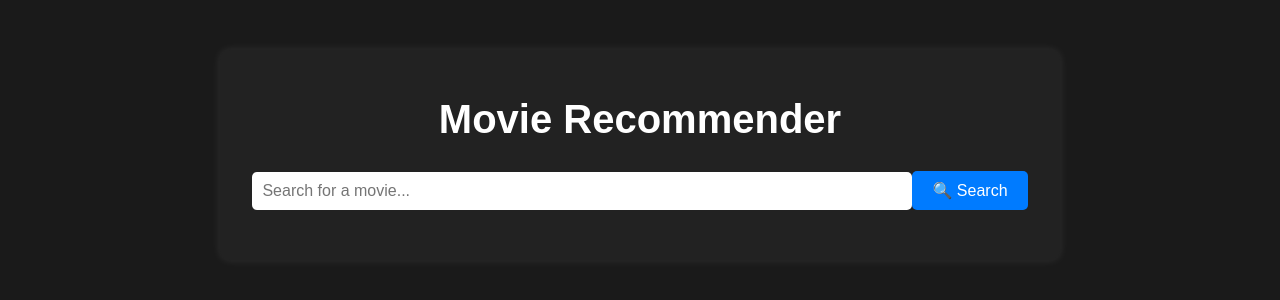
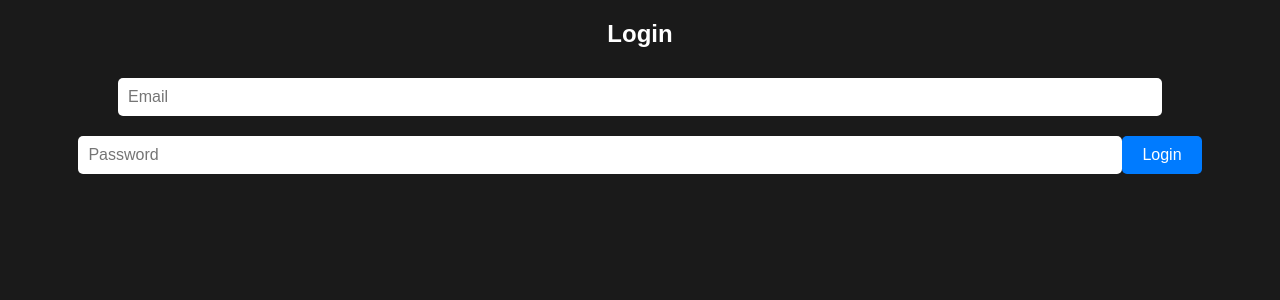
Before and after one commit to alanthoms/ku_fyp, a React (Create React App) app in the folder movie-recommender/client/: page / in a window 1280 px wide. Shown: the top 300 px of the page. Built offline with nearby package versions, Linux system fonts and the light colour scheme.

Commit message:
Add Login Screen and Dashboard Using React Router

```diff
--- a/movie-recommender/client/package.json
+++ b/movie-recommender/client/package.json
@@ -7,7 +7,7 @@
     "cra-template": "1.2.0",
     "react": "^19.0.0",
     "react-dom": "^19.0.0",
-    "react-router-dom": "^7.1.5",
+    "react-router-dom": "^7.3.0",
     "react-scripts": "5.0.1",
     "web-vitals": "^4.2.4"
   },
--- a/movie-recommender/client/src/App.js
+++ b/movie-recommender/client/src/App.js
@@ -1,16 +1,17 @@
-import React, { useState } from "react";
+import { BrowserRouter as Router, Routes, Route } from "react-router-dom";
+import Login from "./components/Login";
+import Dashboard from "./components/Dashboard";
 import MovieSearch from "./components/MovieSearch";
 import MovieRecommendations from "./components/MovieRecommendations";
 
 function App() {
-  const [selectedMovie, setSelectedMovie] = useState(null);
-
   return (
-    <div className="container mx-auto p-4">
-      <h1 className="text-2xl font-bold">Movie Recommender</h1>
-      <MovieSearch onMovieSelect={setSelectedMovie} />
-      {selectedMovie && <MovieRecommendations movieId={selectedMovie} />}
-    </div>
+    <Router>
+      <Routes>
+        <Route path="/" element={<Login />} />
+        <Route path="/dashboard" element={<Dashboard />} />
+      </Routes>
+    </Router>
   );
 }
 
--- /dev/null
+++ b/movie-recommender/client/src/components/Dashboard.js
@@ -0,0 +1,18 @@
+import React, { useState } from "react";
+import MovieSearch from "./MovieSearch";
+import MovieRecommendations from "./MovieRecommendations";
+
+function Dashboard() {
+  const [selectedMovie, setSelectedMovie] = useState(null);
+
+  return (
+    <div className="container mx-auto p-4">
+      <h1 className="text-2xl font-bold">Movie Recommender</h1>
+      {/* ✅ Pass onMovieSelect as a prop */}
+      <MovieSearch onMovieSelect={setSelectedMovie} />
+      {selectedMovie && <MovieRecommendations movieId={selectedMovie} />}
+    </div>
+  );
+}
+
+export default Dashboard;
--- /dev/null
+++ b/movie-recommender/client/src/components/Login.js
@@ -0,0 +1,46 @@
+import { useState } from "react";
+import { useNavigate } from "react-router-dom";
+
+const Login = () => {
+  const [email, setEmail] = useState("");
+  const [password, setPassword] = useState("");
+  const [error, setError] = useState(null);
+  const navigate = useNavigate(); // 🔥 React Router Navigation Hook
+
+  const handleLogin = async (e) => {
+    e.preventDefault();
+
+    try {
+      const response = await fetch("http://localhost:5000/api/auth/login", {
+        method: "POST",
+        headers: { "Content-Type": "application/json" },
+        body: JSON.stringify({ email, password }),
+      });
+
+      const data = await response.json();
+      if (!response.ok) throw new Error(data.error || "Login failed");
+
+      localStorage.setItem("token", data.token);
+      localStorage.setItem("user", JSON.stringify(data.user));
+
+      alert("Login Successful!");
+      navigate("/dashboard"); // ✅ Navigates instead of reloading
+    } catch (err) {
+      setError(err.message);
+    }
+  };
+
+  return (
+    <div>
+      <h2>Login</h2>
+      {error && <p style={{ color: "red" }}>{error}</p>}
+      <form onSubmit={handleLogin}>
+        <input type="email" placeholder="Email" value={email} onChange={(e) => setEmail(e.target.value)} required />
+        <input type="password" placeholder="Password" value={password} onChange={(e) => setPassword(e.target.value)} required />
+        <button type="submit">Login</button>
+      </form>
+    </div>
+  );
+};
+
+export default Login;
```
Also changed, not shown: 1 other file (tests, documents, lock files or other folders).
